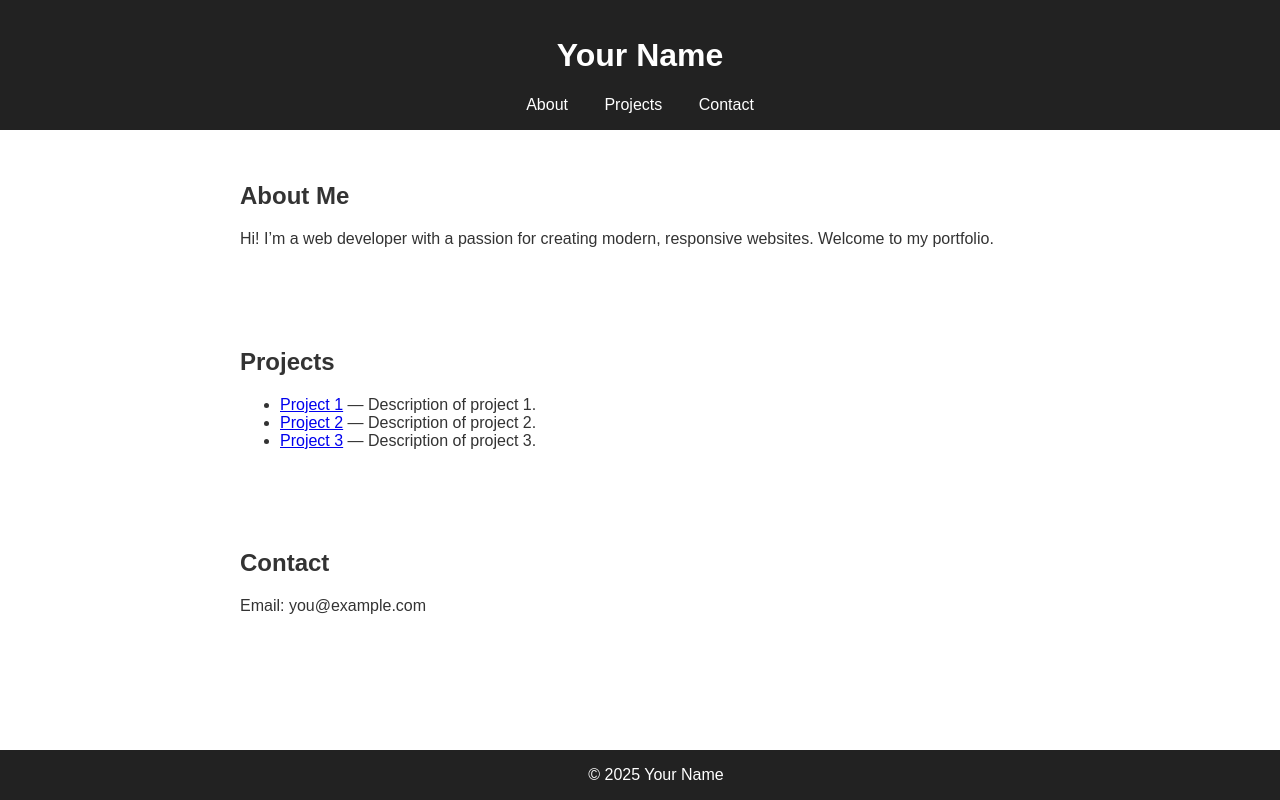
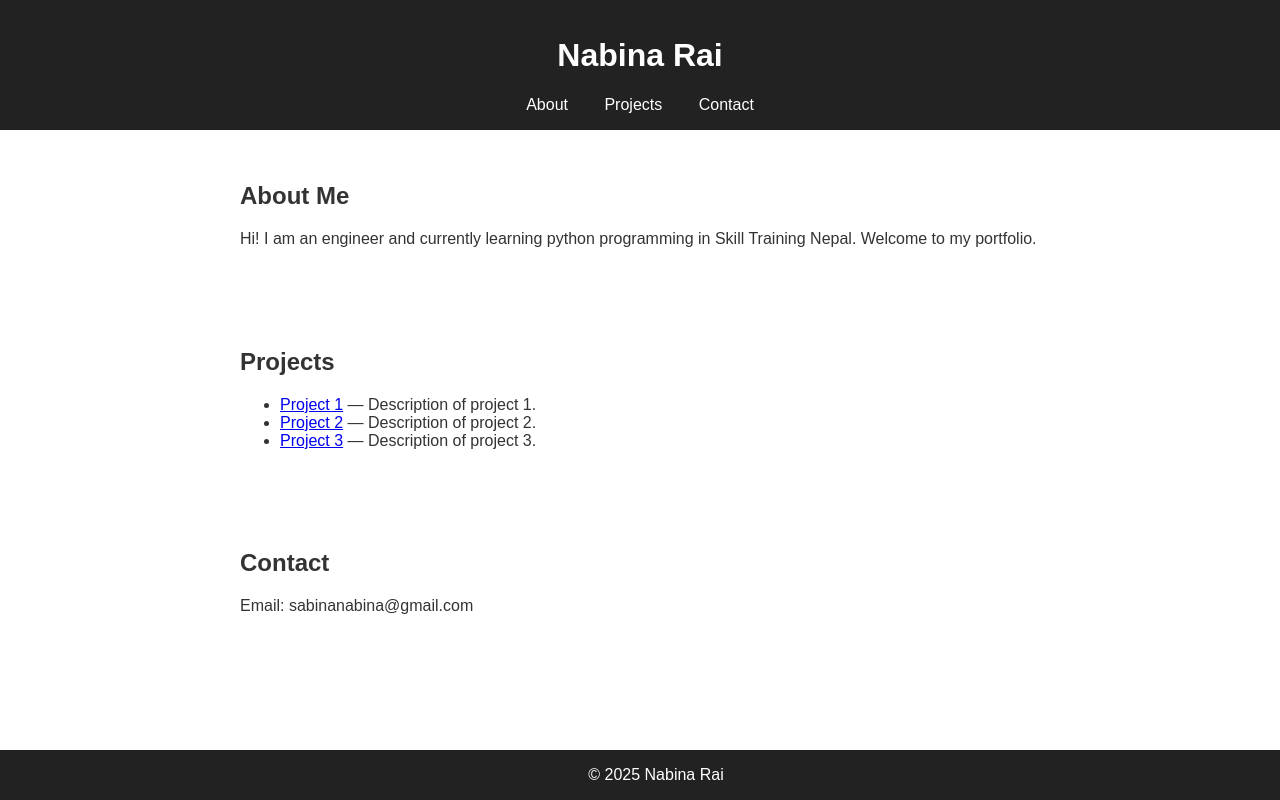
Before and after one commit to sabina143/portfolio, a plain HTML site: page index.html in a window 1280 px wide. Drawn offline with Linux system fonts and the light colour scheme.

Commit message:
Update index.html

```diff
--- a/index.html
+++ b/index.html
@@ -2,12 +2,12 @@
 <html lang="en">
 <head>
   <meta charset="UTF-8" />
-  <title>Your Name | Portfolio</title>
+  <title>Nabina Rai | Portfolio</title>
   <link rel="stylesheet" href="styles.css" />
 </head>
 <body>
   <header>
-    <h1>Your Name</h1>
+    <h1>Nabina Rai</h1>
     <nav>
       <a href="#about">About</a>
       <a href="#projects">Projects</a>
@@ -17,7 +17,7 @@
 
   <section id="about">
     <h2>About Me</h2>
-    <p>Hi! I’m a web developer with a passion for creating modern, responsive websites. Welcome to my portfolio.</p>
+    <p>Hi! I am an engineer and currently learning python programming in Skill Training Nepal. Welcome to my portfolio.</p>
   </section>
 
   <section id="projects">
@@ -31,11 +31,11 @@
 
   <section id="contact">
     <h2>Contact</h2>
-    <p>Email: you@example.com</p>
+    <p>Email: sabinanabina@gmail.com</p>
   </section>
 
   <footer>
-    &copy; 2025 Your Name
+    &copy; 2025 Nabina Rai
   </footer>
 </body>
 </html>
```
